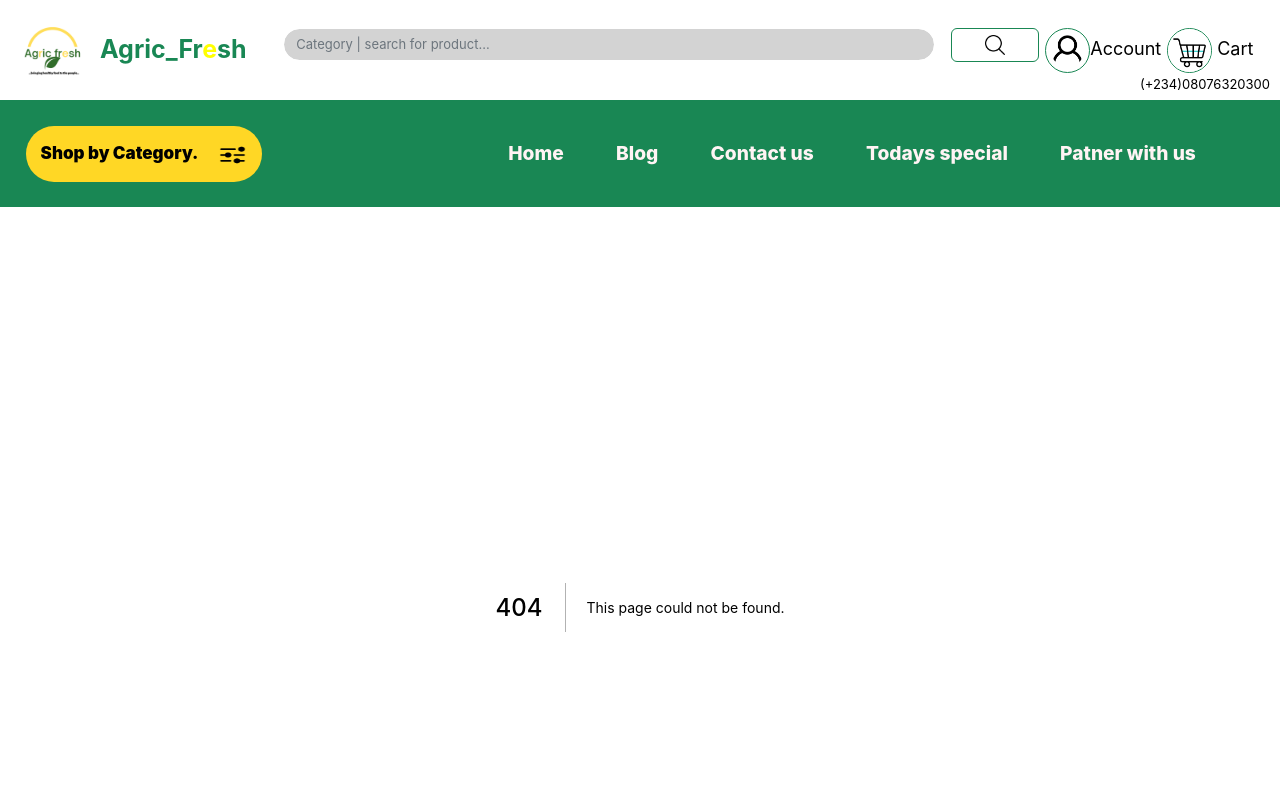
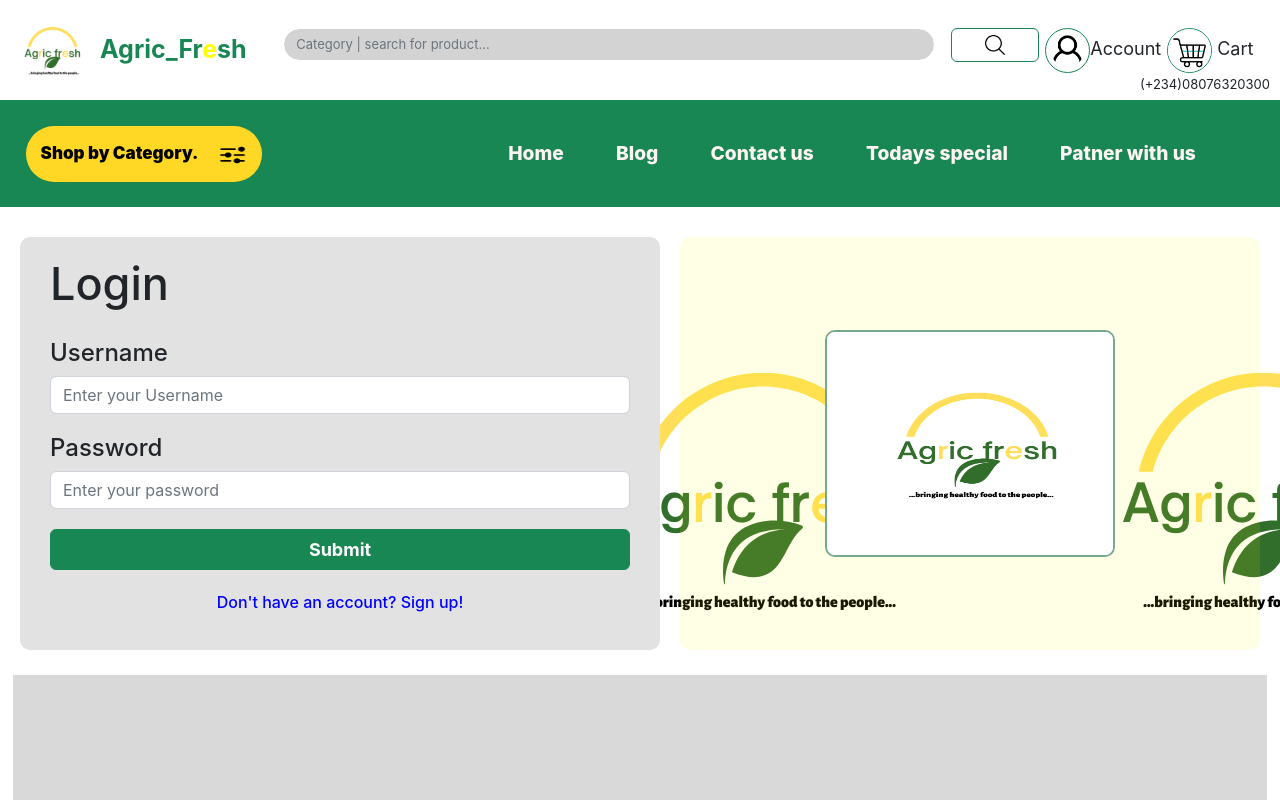
Before and after one commit to Osezelej/agric_fresh, a Next.js app: page /account in a window 1280 px wide. Before the commit this address had no page. Shown: the top 800 px of the page. Built offline with nearby package versions, Linux system fonts and the light colour scheme.

Commit message:
december commit

```diff
--- a/components/header/head.js
+++ b/components/header/head.js
@@ -1,6 +1,6 @@
 import Image from "next/image";
 import Link from "next/dist/client/link";
-
+import Router from 'next/router'
 export function Header(){
 
     return <>
@@ -16,7 +16,7 @@
                         <input className="form-control search_input" placeholder="Category | search for product... "/>
                         <button className="btn btn-outline-success search_button"><Image src={'/search.png'} width={20} height={20}/></button>
 
-                        <div className="account">
+                        <div className="account" onClick={()=>(Router.push('/account'))}>
                         <Image src={'/account.png'} width={20} height={20}/>
                         <p className="icon_info">Account</p>
                         </div>
--- /dev/null
+++ b/pages/account.js
@@ -0,0 +1,33 @@
+import { useState } from "react";
+import Router from "next/router";
+import Image from 'next/image';
+var Account = ()=>{
+
+    return <>
+        <div className="account-body">
+
+            <div className="login_body">
+
+                <div className='inputs-body'>
+                    <h1>Login</h1>
+                    <div>
+                        <h4>Username</h4>
+                        <input type='text' placeholder='Enter your Username' className='form-control'/>
+                    </div>
+                    <div>
+                        <h4>Password</h4>
+                        <input type='password' placeholder = 'Enter your password' className='form-control'/>
+                    </div>
+
+                    <button className='btn btn-success' style={{color:'white', fontSize:18, fontWeight:'bolder'}} onClick={()=>(Router.push('/'))}>Submit</button>
+                    <a href='' style={{display:'flex', justifyContent:'center', color:'blue', fontWeight:'500'}}><p>Don't have an account? Sign up!</p></a>
+                </div>
+            </div>
+            <div className="account-image">
+                <Image src="/Agric.png" width={200} height={200}/>
+            </div>
+        </div>
+
+    </>
+}
+export default Account;
--- a/styles/globals.css
+++ b/styles/globals.css
@@ -28,6 +28,25 @@
   border-color: #198754;
 }
 
+.account-image{
+  display: none;
+  border-radius: 10px;
+}
+.account-body{
+  background-image: url('/public/Agric.png');
+  display: flex;
+  flex-direction: row;
+  justify-content: space-between;
+  margin-top: 30px;
+  padding: 0 20px;
+
+
+
+
+}
+.account-body h1{
+  font-size: 45px;
+}
 .ad-container{
   margin: 3% 2%;
   display:flex;
@@ -85,7 +104,7 @@
   padding: 10px 15px;
   width: 100vw;
   bottom: 0;
-  z-index: 1;
+  z-index: 3;
   background-color: white;
 }
 .cart_add button{
@@ -350,6 +369,17 @@
   grid-column: 1 / span 5;
   align-items: center;
 }
+.inputs-body{
+display: flex;
+flex-direction: column;
+gap:20px;
+background-color: #e2e2e2;
+width: 90vw;
+padding: 20px 10px;
+border-radius: 10px;
+align-content: center;
+
+}
 
 .input-col{
   display: flex;
@@ -418,7 +448,15 @@
   margin-top: 30px;
 }
 
+.proceed-Input{
+  margin-top: 30px;
+  width: 100%;
+  height: 30%;
+  border-radius: 5px;
+  padding: 10px;
+  font-size: large;
 
+}
 h3{
   text-align: center;
 
@@ -582,7 +620,9 @@
     grid-template-columns: repeat(3, 1fr);
     gap: 20px;
   }
-
+.account-body{
+  column-gap: 20px;
+}
   .account img{
     padding: 5px 5px;
     height: 45px;
@@ -591,6 +631,24 @@
     border-radius: 50px;
     border-width: 1px;
     border-color: #198754;
+  }
+  .account-image{
+    display: flex;
+    justify-content: center;
+    align-items: center;
+    width:100%;
+    background-color:rgba(252, 252, 3, 0.103);
+
+  }
+  .account-image img{
+    width: 50%;
+    height:55%;
+    object-fit: fill;
+    border-style:solid;
+    border-radius: 10px;
+    border-color: #76a891;
+    border-width: 2px;
+
   }
   .ad1{
   background-color:rgb(174, 226, 250);
@@ -641,7 +699,31 @@
     border-width: 1px;
     border-color: #198754;
   }
+  .cart-main-container{
+    display: flex;
+    margin: 10px 30px;
+    border-style:solid;
+    border-color: #c0e7d5;
+    border-width:2px ;
+    padding: 5px;
+    border-radius: 10px;
+    gap: 30px;
+  }
+  .proceed-to{
+    width: 60%;
+  }
+  .proceed-Input{
+    margin-top: 30px;
+    width: 100%;
+    height: 30%;
+    border-radius: 5px;
+    padding: 10px;
+    font-size: larger;
 
+  }
+  .cart-totals{
+    margin: 0;
+  }
   .category{
     min-width: max-content;
     font-size: 17px;
@@ -780,7 +862,18 @@
     gap: 6px;
     padding: 2.6%;
   }
+  .inputs-body{
+    display: flex;
+    flex-direction: column;
+    gap:20px;
+    background-color: #e2e2e2;
+    width: 50vw;
+    padding: 20px 30px;
+    border-radius: 10px;
+    align-content: center;
+    justify-self: center;
 
+    }
   .links{
     display: flex;
    color: rgb(255, 244, 244);
```
Also changed, not shown: components/description/product.js (+4 -4 lines), components/itemInfo.js (deleted, +0 -11 lines), pages/cart.js (+5 -3 lines), pages/description/[id].js (+13 -6 lines), components/increaseNumber.jsx (line endings or trailing spaces).
